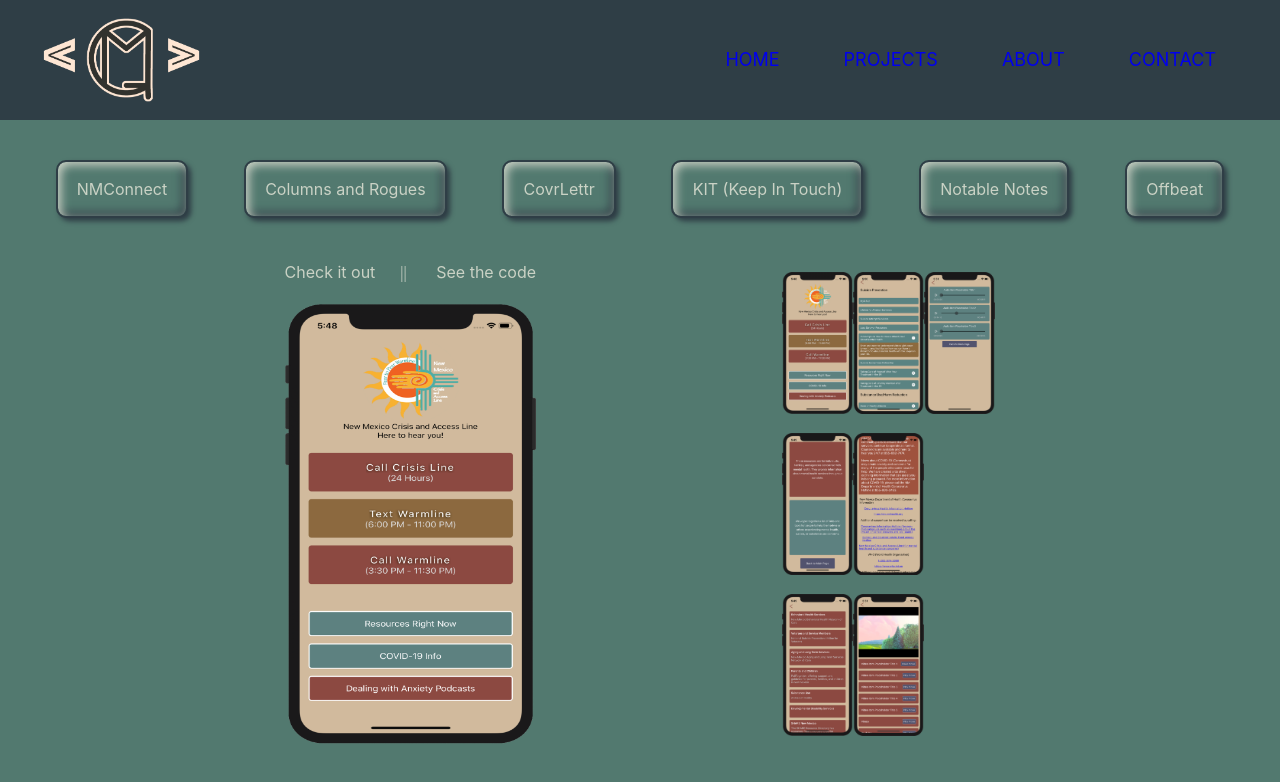
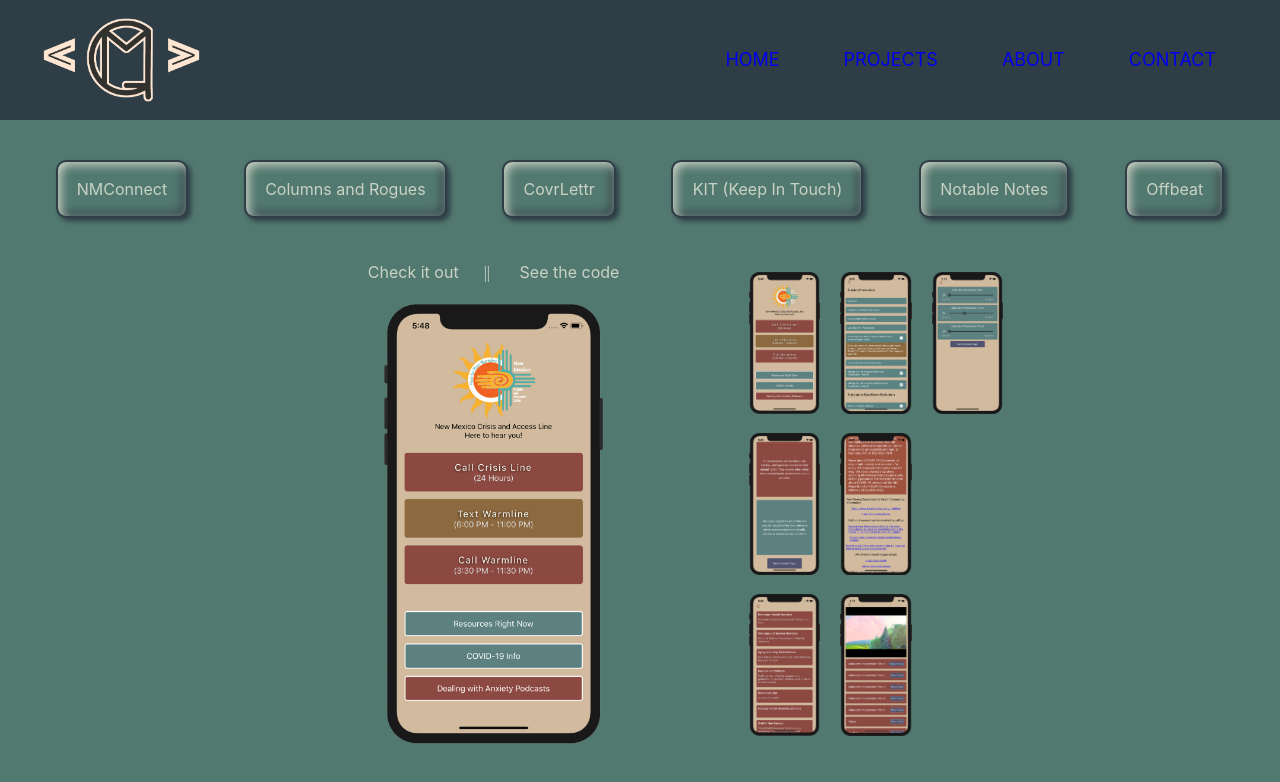
Before and after one commit to TravelFiend/portfolio-site, a React app: page /projects in a window 1280 px wide. Shown: the top 782 px of the page. Built offline with nearby package versions, Linux system fonts and the light colour scheme; a web font is replaced by a local one.

Commit message:
minor styling fixes

```diff
--- a/src/components/home/Home.css
+++ b/src/components/home/Home.css
@@ -9,8 +9,12 @@
   width: 100vw;
   background: #354F52;
 
+  div {
+    min-width: 400px;
+    margin-top: 10vh;
+  }
+
   h1 {
-    position: absolute;
     text-transform: uppercase;
     font-family: 'Muli', sans-serif;
     font-size: 100px;
@@ -21,15 +25,14 @@
   }
 
   h2 {
-    position: absolute;
     color: #84A98C;
     text-transform: uppercase;
     font-family: 'Poppins', Tahoma, Geneva, Verdana, sans-serif;
     margin-top: 20px;
+    text-align: end;
     max-height: 200px;
     min-width: 320px;
     font-size: 30px;
-    margin-top: 100px;
     padding-left: 400px;
     opacity: 0;
     animation: fadeIn 4s forwards;
--- a/src/components/home/Home.js
+++ b/src/components/home/Home.js
@@ -2,10 +2,12 @@
 import styles from './Home.css';
 
 const Home = () => (
-  <div className={styles.Home}>
-    <h1>Mike Grace</h1>
-    <h2>Software Developer</h2>
-  </div>
+  <section className={styles.Home}>
+    <div>
+      <h1>Mike Grace</h1>
+      <h2>Software Developer</h2>
+    </div>
+  </section>
 );
 
 export default Home;
--- a/src/components/projects/ProjectItem.css
+++ b/src/components/projects/ProjectItem.css
@@ -1,6 +1,6 @@
 .ProjectItem {
   display: flex;
-  justify-content: space-evenly;
+  justify-content: center;
   margin: 5vw;
   height: 60vh;
   min-width: 90vw;
@@ -11,6 +11,11 @@
     max-height: 55vh;
     max-width: 70vw;
     border-radius: 5px;
+  }
+
+  .MobileMain {
+    max-width: 220px;
+    align-self: center;
   }
 
   div {
@@ -51,6 +56,7 @@
     justify-content: space-between;
     flex-wrap: wrap;
     margin-left: 2vw;
+    max-width: 15%;
 
     li {
       display: flex;
@@ -66,9 +72,11 @@
   }
 
   .MobilePreview {
+    margin-left: 15vh;
 
     li {
       height: 33%;
+      margin: 0 10px;
     }
   }
 }
--- a/src/components/projects/ProjectItem.js
+++ b/src/components/projects/ProjectItem.js
@@ -21,10 +21,10 @@
             <a href={code}> See the code</a>
           </p>
         </div>
-        <img src={imageList[imgIndex]}/>
+        <img className={mobile && styles.MobileMain} src={imageList[imgIndex]}/>
       </div>
 
-      {mobile ? <ul className={styles.MobilePreview}>{snapshots}</ul> : <ul>{snapshots}</ul>}
+      <ul className={mobile && styles.MobilePreview}>{snapshots}</ul>
     </section>
   );
 };
--- a/src/components/projects/Projects.js
+++ b/src/components/projects/Projects.js
@@ -9,7 +9,7 @@
     return (
       <a key={item.projectName} href={val}>
         <li>
-          <p>{item.projectName}</p>
+          <span>{item.projectName}</span>
         </li>
       </a>
     );
--- a/src/data/projectPicList.js
+++ b/src/data/projectPicList.js
@@ -51,8 +51,8 @@
     mobile: false,
     imageList: [kitHome, kitSettings, kitList]
   }, {
-    projectLink: '',
-    repoLink: '',
+    projectLink: 'https://note-noter.herokuapp.com/',
+    repoLink: 'https://github.com/TravelFiend/full-stack-with-mongo',
     projectName: 'Notable Notes',
     mobile: false,
     imageList: [notableHome, notableLogin, notableNotebooks, notableEntries]
```
